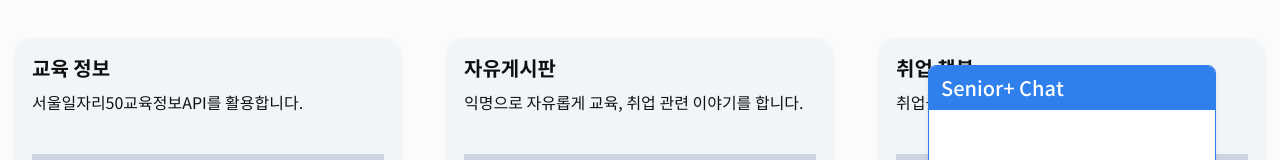
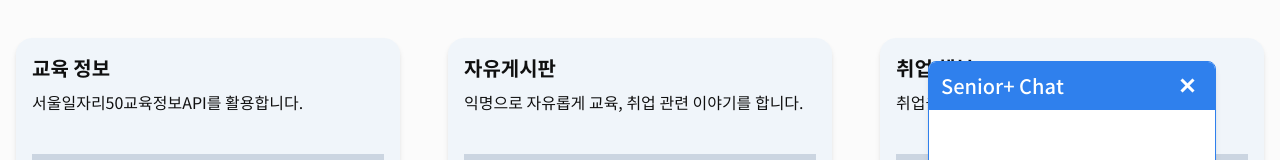
Before and after one commit to kimyoo04/seoul-competition, a Next.js app: page / in a window 1280 px wide. Both pictures are taken after a click on the button 1244 px from the left and 756 px from the top of the page. Shown: the part 216-376 px from the top of the page. Built offline with nearby package versions, Linux system fonts and the light colour scheme.

Commit message:
feat: Chat 컴포넌트 팝업창 닫기 버튼 추가

```diff
--- a/src/components/Chat/ChatHeader/index.tsx
+++ b/src/components/Chat/ChatHeader/index.tsx
@@ -1,7 +1,18 @@
+import { chatActions } from "@features/chat/chatSlice";
+import { useAppDispatch } from "@toolkit/hook";
+
 export default function ChatHeader() {
+  const dispatch = useAppDispatch();
+
   return (
     <header className="chat-header">
       <h2>Senior+ Chat</h2>
+      <div
+        className="col-center h-8 w-8"
+        onClick={() => dispatch(chatActions.closeChat())}
+      >
+        <i className="ri-close-line text-2xl font-bold text-font_white"></i>
+      </div>
     </header>
   );
 }
```
